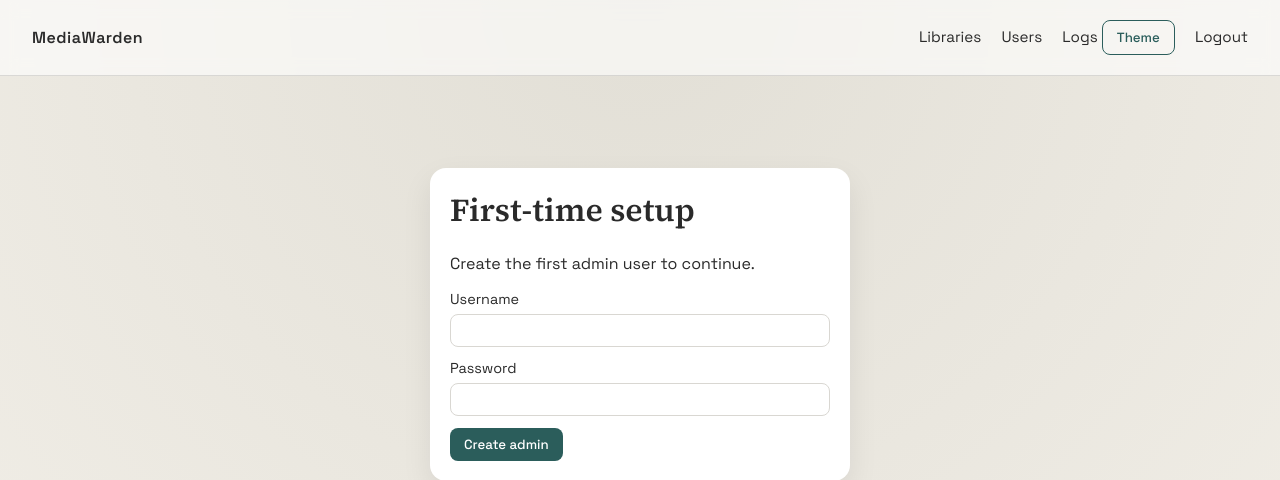
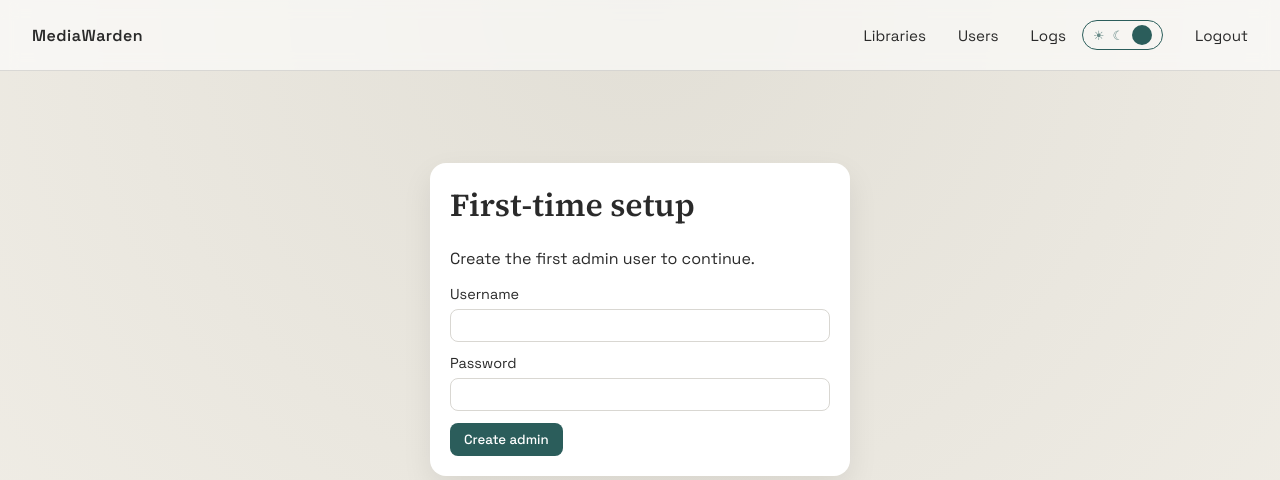
Before and after one commit to Kevnaut/MediaWarden, a FastAPI app: page /setup in a window 1280 px wide. Shown: the top 480 px of the page. Run offline with FastAPI, Linux system fonts and the light colour scheme; parts of the project's set-up code (start-up, migrations or seed data) failed here and were passed over.

Commit message:
feat: theme toggle UI and remove last watched

```diff
--- a/app/static/styles.css
+++ b/app/static/styles.css
@@ -24,6 +24,10 @@ body[data-theme="dark"] {
   --danger: #e17a6a;
   --shadow: 0 10px 24px rgba(0, 0, 0, 0.4);
   --divider: rgba(255, 255, 255, 0.12);
+}
+
+body[data-theme="dark"] .topbar {
+  background: rgba(20, 24, 23, 0.8);
 }
 
 * {
@@ -110,10 +114,40 @@ button, .button {
   font-weight: 500;
 }
 
-button.theme-toggle {
+.topbar nav {
+  display: flex;
+  align-items: center;
+  gap: 16px;
+}
+
+.theme-switch {
+  display: inline-flex;
+  align-items: center;
+  gap: 8px;
+  border: 1px solid var(--accent);
+  padding: 4px 10px;
+  border-radius: 999px;
+  cursor: pointer;
+  color: var(--accent);
   background: transparent;
-  border: 1px solid var(--accent);
-  color: var(--accent);
+}
+
+.theme-switch .thumb {
+  width: 20px;
+  height: 20px;
+  border-radius: 999px;
+  background: var(--accent);
+  transition: transform 0.2s ease;
+}
+
+.theme-switch[data-theme="dark"] .thumb {
+  transform: translateX(16px);
+}
+
+.theme-switch .sun,
+.theme-switch .moon {
+  font-size: 0.8rem;
+  opacity: 0.7;
 }
 
 button.ghost, .button.ghost {
--- a/app/templates/base.html
+++ b/app/templates/base.html
@@ -13,7 +13,11 @@
       <a href="/">Libraries</a>
       <a href="/users">Users</a>
       <a href="/logs">Logs</a>
-      <button type="button" class="theme-toggle" id="theme-toggle">Theme</button>
+      <div class="theme-switch" id="theme-toggle" role="button" aria-label="Toggle theme" tabindex="0">
+        <span class="sun">☀︎</span>
+        <span class="moon">☾</span>
+        <span class="thumb"></span>
+      </div>
       <a href="/logout">Logout</a>
     </nav>
   </header>
@@ -26,14 +30,28 @@
     if (stored) {
       document.body.setAttribute("data-theme", stored);
     }
+    function applyTheme(next) {
+      document.body.setAttribute("data-theme", next);
+      localStorage.setItem("mw-theme", next);
+      if (toggle) {
+        toggle.setAttribute("data-theme", next);
+      }
+    }
     if (toggle) {
       toggle.addEventListener("click", () => {
         const current = document.body.getAttribute("data-theme") || "light";
         const next = current === "dark" ? "light" : "dark";
-        document.body.setAttribute("data-theme", next);
-        localStorage.setItem("mw-theme", next);
+        applyTheme(next);
+      });
+      toggle.addEventListener("keydown", (e) => {
+        if (e.key === "Enter" || e.key === " ") {
+          e.preventDefault();
+          toggle.click();
+        }
       });
     }
+    const initial = stored || "light";
+    applyTheme(initial);
   </script>
 </body>
 </html>
```
Also changed, not shown: app/templates/library_detail.html (+0 -15 lines), 1 other file.
